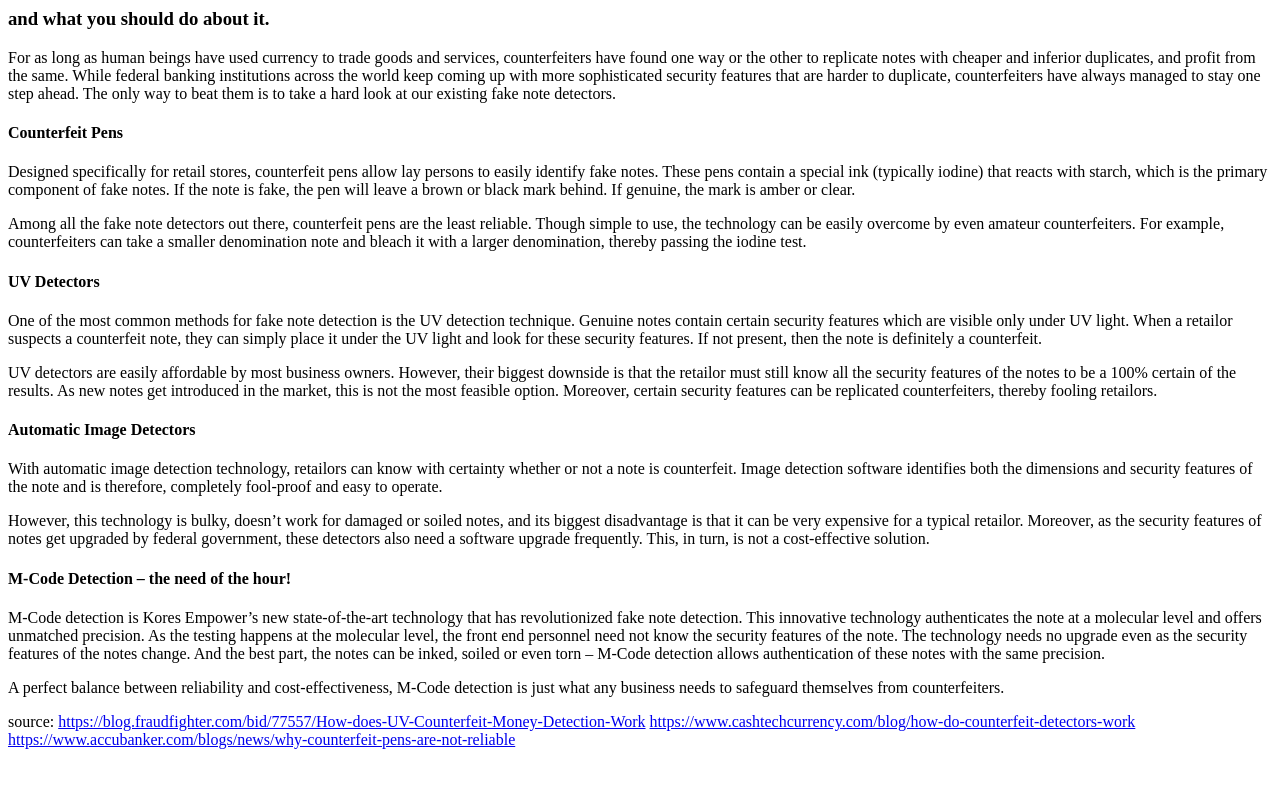
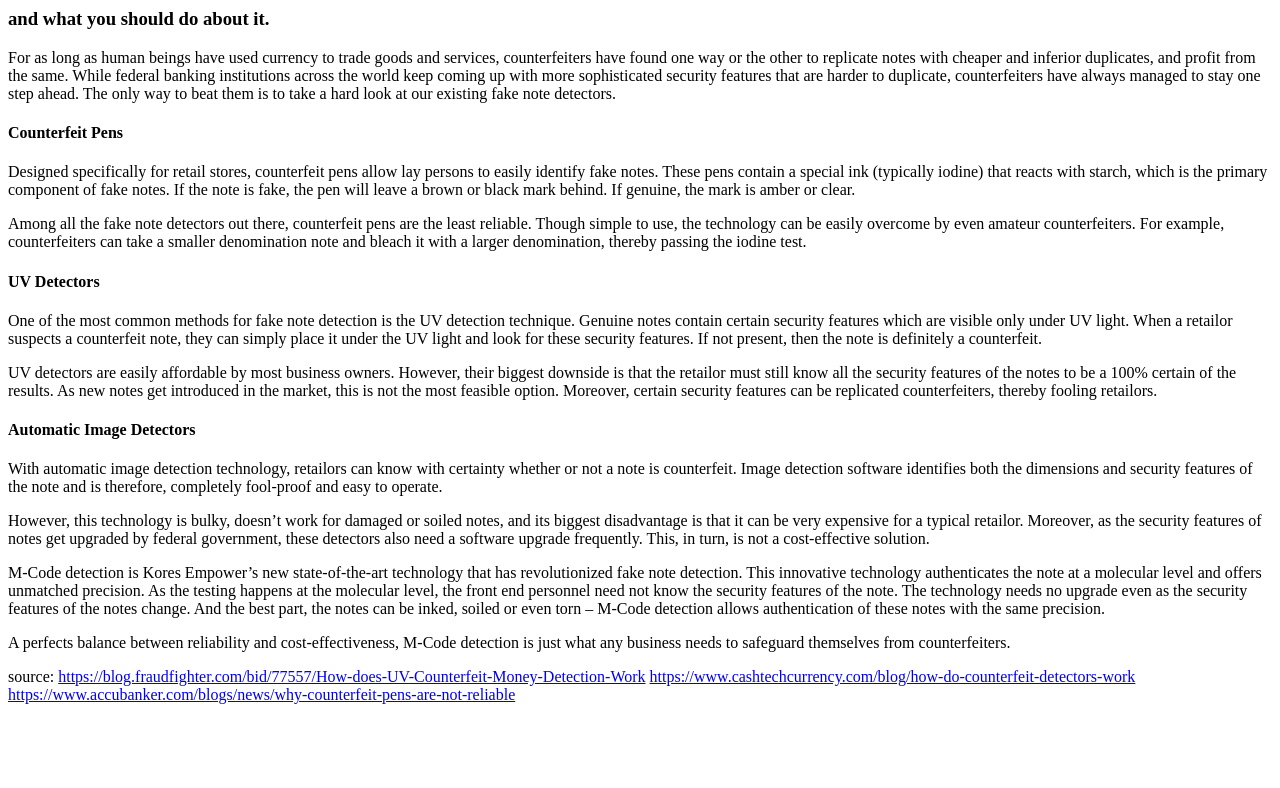
Before and after one commit to satishliku/satishliku.github.io, a plain HTML site: page index.html in a window 1280 px wide. Drawn offline with Linux system fonts and the light colour scheme.

Commit message:
text remove

```diff
--- a/index.html
+++ b/index.html
@@ -17,9 +17,9 @@
 
 <div class="row">
 	<div class="col-sm-8">
-	<h4>M-Code Detection – the need of the hour!</h4>
+
 	<p>M-Code detection is Kores Empower’s new state-of-the-art technology that has revolutionized fake note detection. This innovative technology authenticates the note at a molecular level and offers unmatched precision. As the testing happens at the molecular level, the front end personnel need not know the security features of the note. The technology needs no upgrade even as the security features of the notes change. And the best part, the notes can be inked, soiled or even torn – M-Code detection allows authentication of these notes with the same precision.</p>
-	<p>A perfect balance between reliability and cost-effectiveness, M-Code detection is just what any business needs to safeguard themselves from counterfeiters.</p>
+	<p>A perfects balance between reliability and cost-effectiveness, M-Code detection is just what any business needs to safeguard themselves from counterfeiters.</p>
 	</div>
 
 	<div class="col-sm-8">
```
